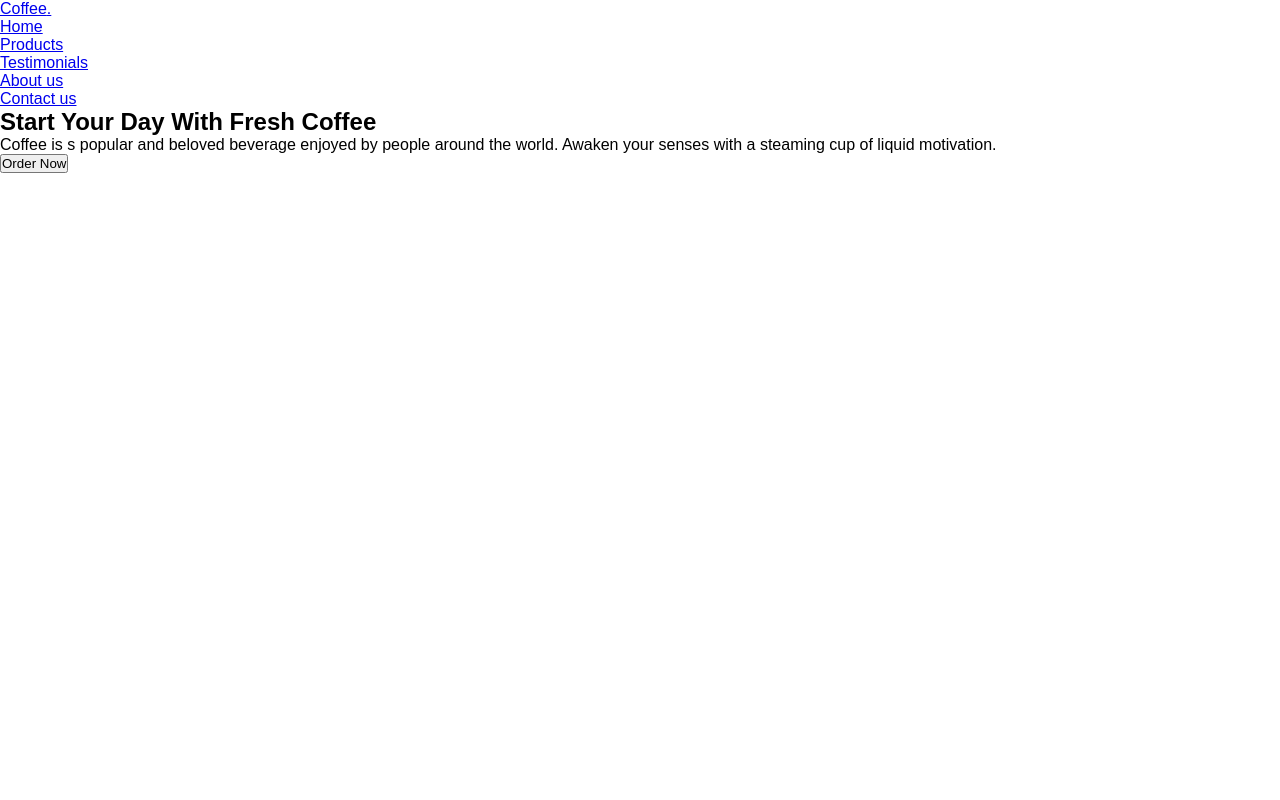
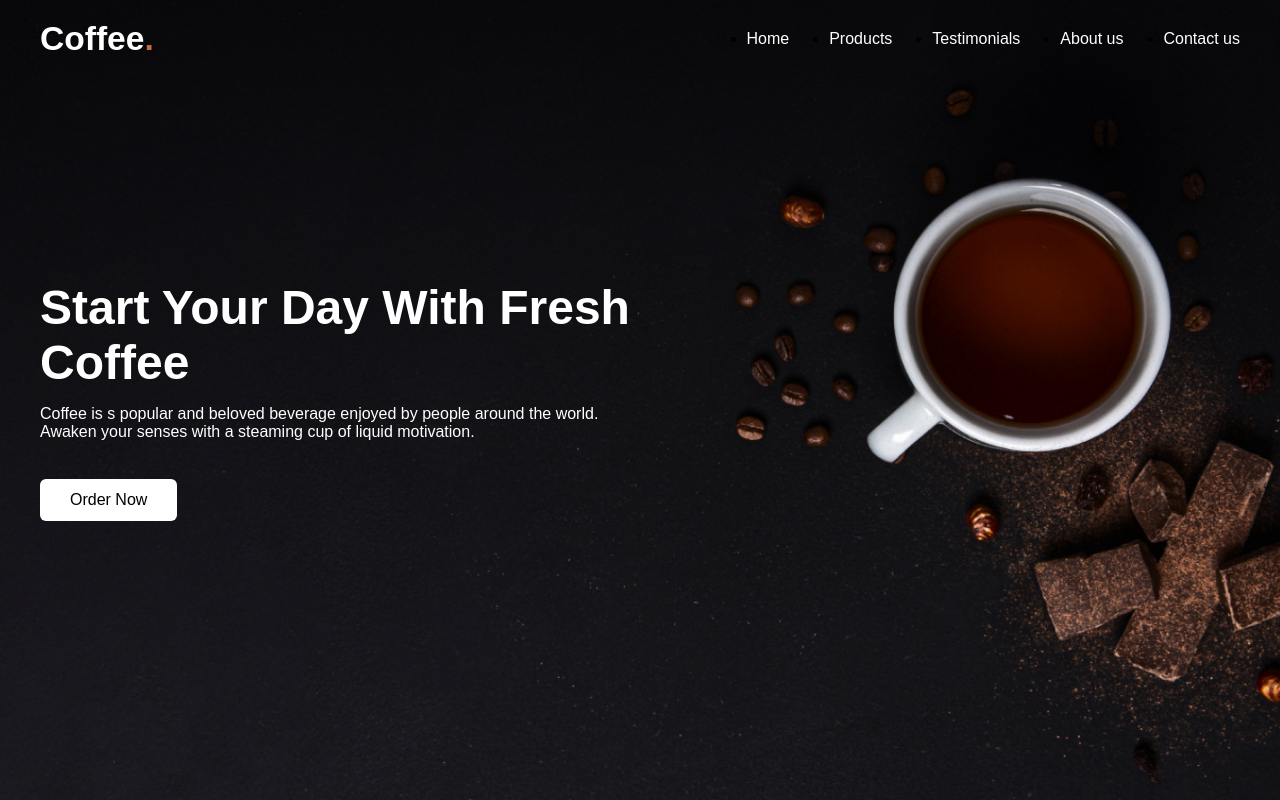
Before and after one commit to Arunkumar2026/Responsive-Coffee-website, a plain HTML site: page index.html in a window 1280 px wide. Drawn offline with Linux system fonts and the light colour scheme.

Commit message:
This is CSS file

```diff
--- a/style.css
+++ b/style.css
@@ -9,3 +9,80 @@ link[rel="icon"]{
     font-size: 20px;
 }
 */
+
+body{
+    height: 100vh;
+    background-image: url("coffee-hero-bg.jpg");
+    background-position: center;
+    background-size: cover;
+}
+
+header{
+    position: fixed;
+    top: 0;
+    left: 0;
+    width: 100%;
+    padding: 20px;
+}
+header .navbar{
+    display: flex;
+    align-items: center;
+    max-width: 1200px;
+    margin: 0 auto;
+    justify-content: space-between;
+}
+.navbar .logo{
+    font-size: 2.1rem;
+    font-weight: 600;
+}
+.navbar .logo span{
+    color: #C06B3E;
+}
+.navbar .menu-links{
+    display: flex;
+    gap: 40px;
+}
+.navbar a{
+    color: #fff;
+    text-decoration: none;
+}
+.navbar a:hover{
+    color: #C06B3E;
+}
+.hero-section{
+    height: 100vh;
+    display: flex;
+    align-items: center;
+    padding: 0 20px;
+}
+.hero-section .content{
+    color: #fff;
+    max-width: 1200px;
+    width: 100%;
+    margin: 0 auto;
+}
+.hero-section .content h1{
+    font-size: 3rem;
+    max-width: 600px;
+}
+.hero-section .content p{
+    font-weight: 300;
+    margin-top: 15px;
+    max-width: 600px;
+}
+.hero-section .content button{
+    background: #fff;
+    outline: none;
+    border: none;
+    font-size: 1rem;
+    font-weight: 500;
+    margin-top: 38px;
+    padding: 12px 30px;
+    border-radius: 6px;
+    cursor: pointer;
+    transition: 0.3s ease;
+}
+.hero-section .content button:hover{
+    color: #fff;
+    background: #C06B3E;
+}
```
